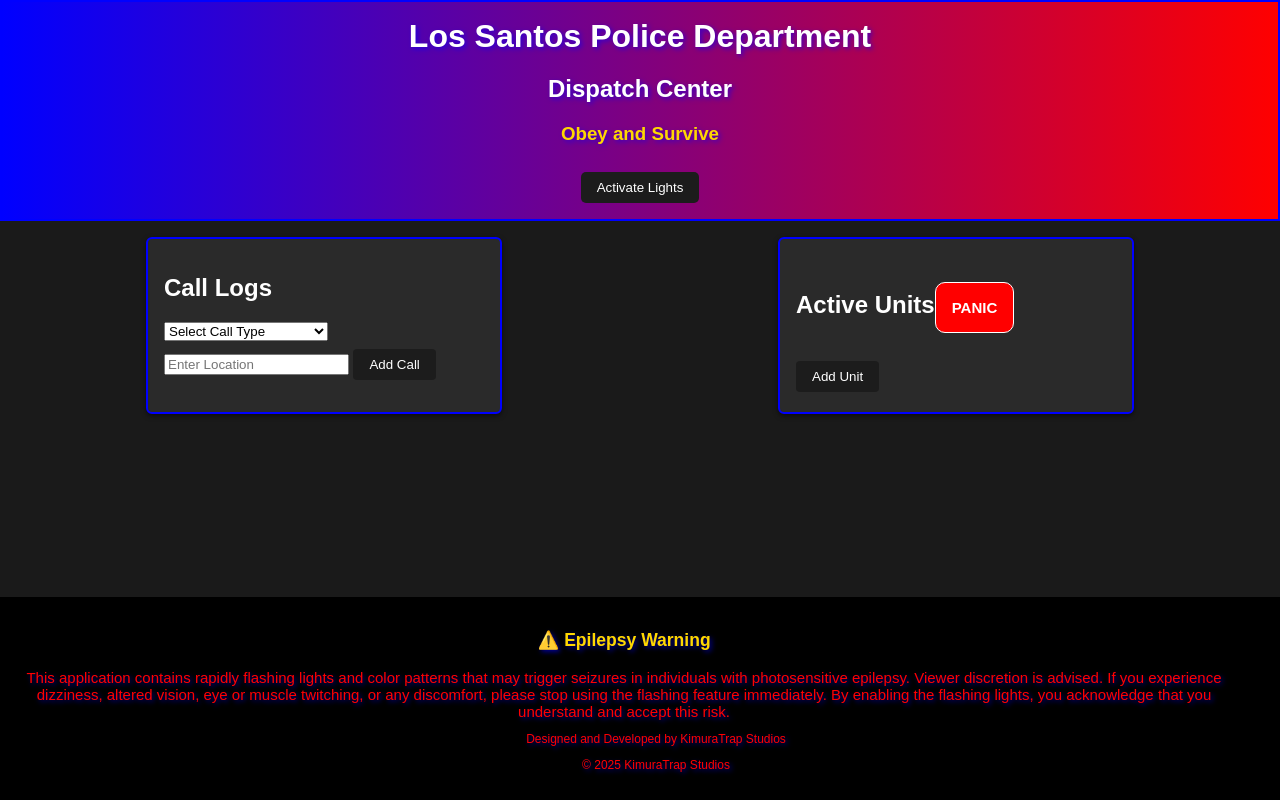
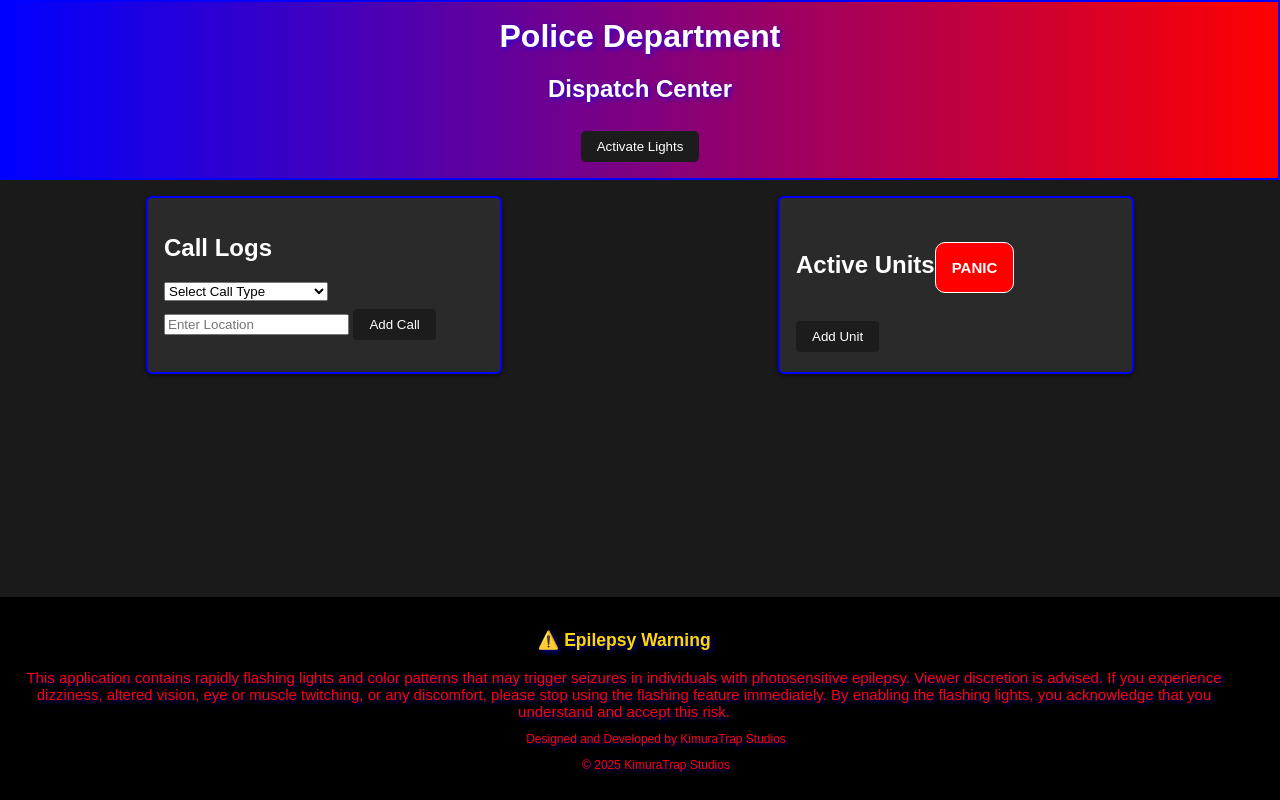
Before and after one commit to KimuraTrap-Games/xrp-lspd-dispatch, a plain HTML site: page index.html in a window 1280 px wide. Drawn offline with Linux system fonts and the light colour scheme.

Commit message:
Minor changes

```diff
--- a/index.html
+++ b/index.html
@@ -9,9 +9,8 @@
 </head>
 <body>
   <header>
-    <h1>Los Santos Police Department</h1>
+    <h1>Police Department</h1>
     <h2>Dispatch Center</h2>
-    <h3>Obey and Survive</h3>
     <button id="toggle-lights">Activate Lights</button>
   </header>
 
```
